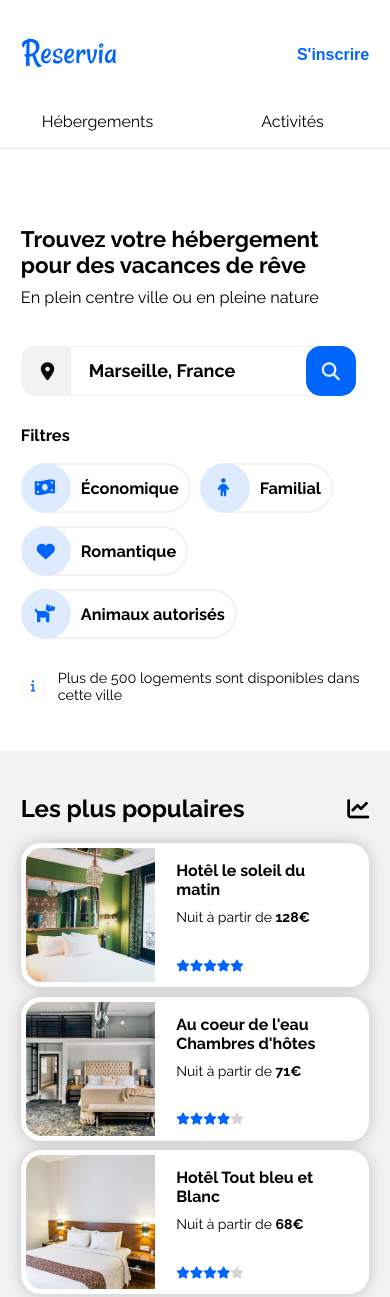
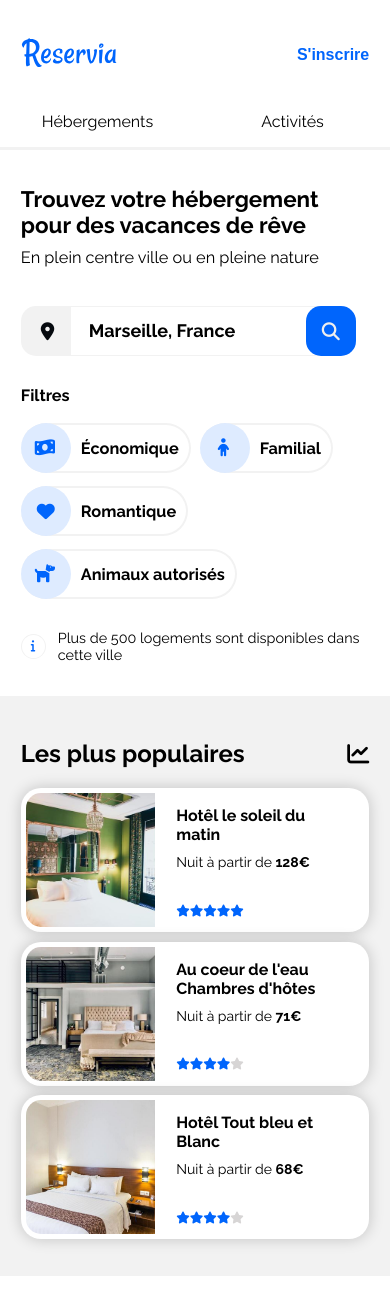
Before and after one commit to ThomasJSimpson/ThomasBerenger_2_26052021, a plain HTML site: page index.html in a window 390 px wide. Shown: the top 1297 px of the page. Drawn offline with Linux system fonts and the light colour scheme.

Commit message:
Reservia terminé

```diff
--- a/style.css
+++ b/style.css
@@ -2,7 +2,10 @@
   box-sizing: border-box;
 }
 
-
+/* *{
+  margin:0;
+  padding: 0;
+} */
 
 body {
   margin: auto;
@@ -18,7 +21,7 @@ body {
   padding-top: 50px;
   padding-left: 50px;
   padding-right: 50px;
-  margin-bottom: 50px;
+  padding-bottom: 50px;
 }
 
 /*  Header  */
@@ -925,18 +928,27 @@ p.hebergements-populaires-articles-indi-etoiles {
 }
 
 @media screen and (max-width: 719px) {
+  body {
+    min-width: 375px;
+  }
   .main {
-    padding: 30px 5.335% 0;
+    padding: 30px 0 50px;
   }
 
   nav {
     flex-wrap: wrap;
+    margin-bottom: 36px;
   }
-
+.nav-logo{
+  padding-left: 5.33%;
+}
+.nav-p{
+  padding-right: 5.33%;
+}
   .nav-liens {
     order: 3;
     flex-grow: 1;
-    margin: 32px -6% 0 -6%;
+    margin: 32px 0 0 0;
     flex-basis: 100%;
   }
 
@@ -972,7 +984,8 @@ p.hebergements-populaires-articles-indi-etoiles {
   }
 
   .recherche {
-    margin-top: 36px;
+
+    padding: 0 5.33% 0;
   }
 
   .recherche h1 {
@@ -987,13 +1000,14 @@ p.hebergements-populaires-articles-indi-etoiles {
   }
 
   .formulaire {
-    max-width: 335px;
+    width: unset;
     border-top: solid 1px #f2f2f2;
     border-right: solid 0px #f2f2f2;
     border-bottom: solid 1px #f2f2f2;
     border-left: solid 0px #f2f2f2;
     border-radius: 25px;
     align-items: center;
+    max-width: 335px;
   }
 
   .fas.fa-search::before {
@@ -1005,8 +1019,7 @@ p.hebergements-populaires-articles-indi-etoiles {
     line-height: 48px;
     border-top: 0px solid #f2f2f2;
     border-bottom: 0px solid #f2f2f2;
-    max-width: 235px;
-    width: 235px;
+
   }
 
   .bouton {
@@ -1039,7 +1052,7 @@ p.hebergements-populaires-articles-indi-etoiles {
 
   .info {
     height: 50px;
-    margin-bottom: 40px;
+    margin-bottom: 25px;
     margin-top: 9px;
   }
 
@@ -1061,8 +1074,8 @@ p.hebergements-populaires-articles-indi-etoiles {
     border-radius: 0px;
     height: auto;
     padding-top: 45px;
-    padding-left: unset;
-    padding-right: unset;
+    padding-left: 5.33%;
+    padding-right: 5.33%;
   }
 
   .hebergements-principaux-articles {
@@ -1087,14 +1100,12 @@ p.hebergements-populaires-articles-indi-etoiles {
   }
 
   .hebergements-populaires {
-    align-self: center;
     justify-content: space-between;
     border-radius: 0;
-    width: 112%;
     height: 580px;
     padding-top: 43px;
-    padding-left: 5.97%;
-    padding-right: 5.97%;
+    padding-left: 5.33%;
+    padding-right: 5.33%;
     padding-bottom: 37px;
   }
 
@@ -1127,6 +1138,10 @@ p.hebergements-populaires-articles-indi-etoiles {
     padding: 5.25% 10.16% 4.37% 6.12%;
   }
 
+  .activites{
+    padding: 0 5.33% 0;
+
+  }
   .activites-articles {
     display: flex;
     flex-direction: column;
@@ -1193,6 +1208,7 @@ p.hebergements-populaires-articles-indi-etoiles {
     height: 190px;
   }
 
+
   .pied-de-page2 {
     flex-direction: column;
     flex-basis: 100%;
```
